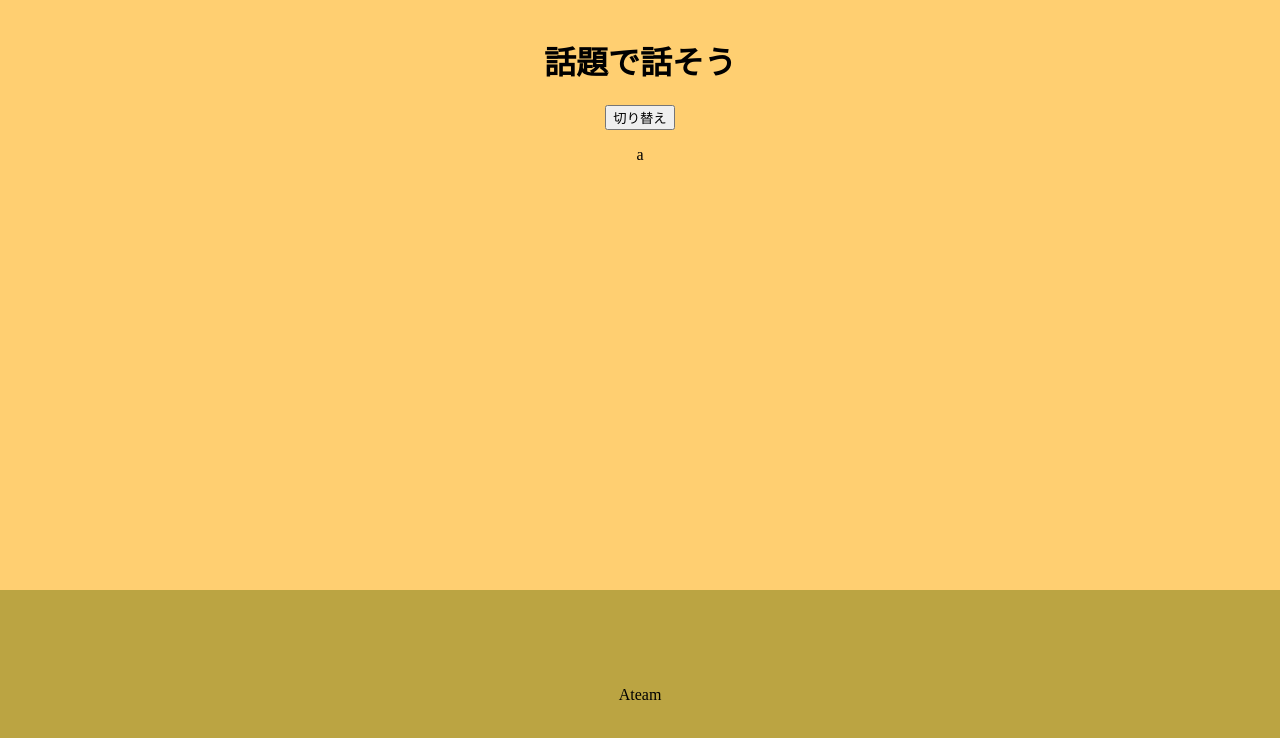
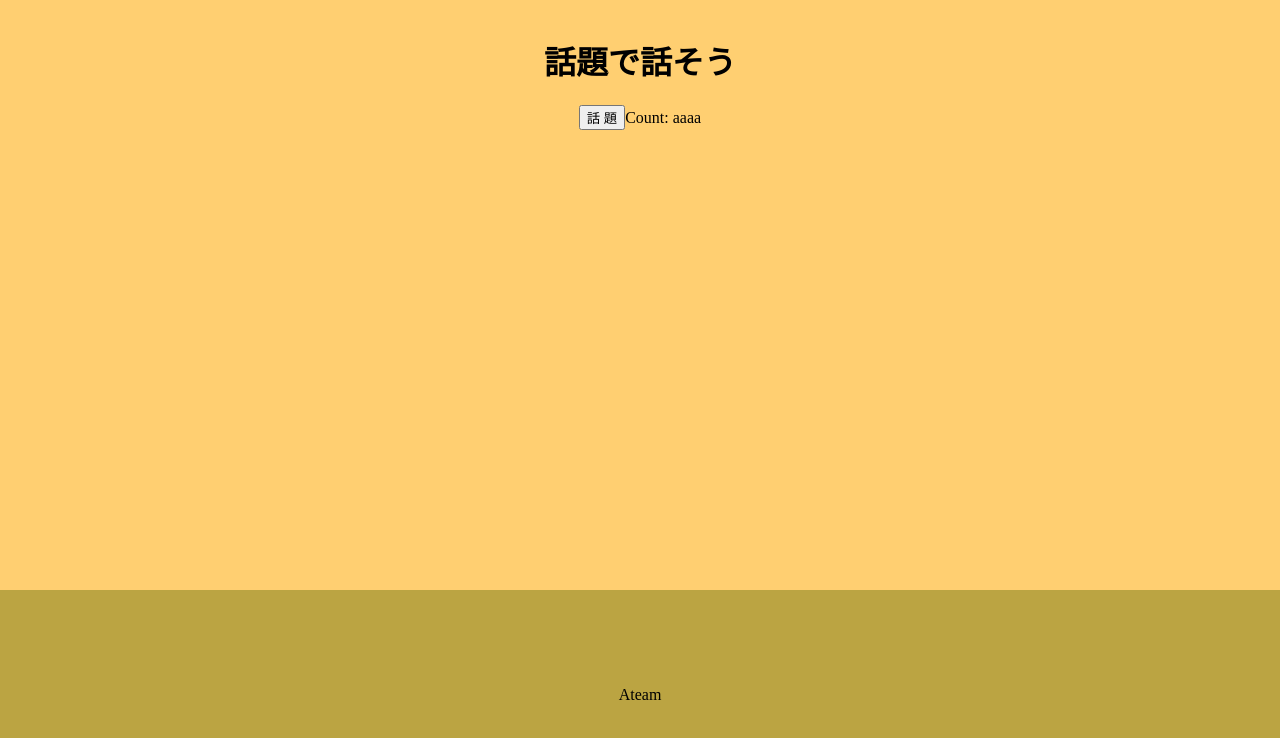
Before and after one commit to itc-s22004/Monday_Web, a Next.js app: page /talk in a window 1280 px wide. Shown: the top 738 px of the page. Built offline with nearby package versions, Linux system fonts and the light colour scheme.

Commit message:
topic.js ボタンの作り　変更

```diff
--- a/components/SwitchButton.js
+++ b/components/SwitchButton.js
@@ -1,17 +1,29 @@
 import ReadFile from '@/components/readFile'
 
 export const SwitchButton = (props) => {
-    const {toggleButton,switchIcon} = props;
-    return(
+  const { toggleButton, switchIcon } = props;
+  return (
     <div>
-        <button onClick={toggleButton}>切り替え</button>
+      <button onClick={toggleButton}>話題</button>
       <p>{DisplayTypeMessage(switchIcon)}</p>
     </div>
   );
 }
 
 const DisplayTypeMessage = (isList) => {
-    return isList ? "a" : "b"
+  return (
+    (function () {
+      const txt_list = ["aaaaaa", "bbbbbb", "ccccccc", "dddddd"];
+      // return isList ? txt_list[0] : txt_list[1]
+
+    }())
+  )
+  // return isList ? "a" : "b"
 }
 
 export default SwitchButton
+
+
+// for (let i = 0; i < txt_list.length; i++) {
+      //   return txt_list[i]
+      // }
--- a/components/footer.js
+++ b/components/footer.js
@@ -1,4 +1,4 @@
-import style from "@/styles/utils.module.css"
+import style from "@/styles/styles.module.css"
 
 const Footer = () => {
     return (
--- a/components/layout.js
+++ b/components/layout.js
@@ -1,6 +1,6 @@
 import Header from "@/components/header"
 import Footer from "@/components/footer"
-import style from "@/styles/utils.module.css"
+import style from "@/styles/styles.module.css"
 
 const Layout = ({children}) => {
     return (
--- a/components/topic.js
+++ b/components/topic.js
@@ -1,20 +1,45 @@
-import React, { useEffect, useState } from "react";
-import SwitchButton from "./SwitchButton";
+import { useState } from "react"
 
-export const Topic = () =>{
-
-  //stateの定義
-  const [switchIcon,setSwitchIcon] = useState(true);
-
-  const toggleButton = () => {
-    setSwitchIcon(!switchIcon);
-  }
-
+const Topic = () => {
+  const topic_List = ["aaaa", "bbbb", "cccc", "dddd","eeeee","ffffff"]
+  const [count, setCount] = useState(0)
   return (
-    <>
-      <SwitchButton toggleButton={toggleButton} switchIcon={switchIcon}/>
-    </>
-  );
-};
+    <div>
+      <button
+        type="button"
+        onClick={() => {
+          // var num = count + 1
+          setCount(count + 1);
+          // setCount(topic_List[count + 1])
+        }}>
+        話 題
+      </button>
+      Count: {topic_List[count]}
+    </div>
+  )
+}
 
 export default Topic
+
+
+
+// import React, { useEffect, useState } from "react";
+// import SwitchButton from "./SwitchButton";
+
+// export const Topic = () =>{
+
+//   //stateの定義
+//   const [switchIcon,setSwitchIcon] = useState(0);
+
+//   const toggleButton = () => {
+//     setSwitchIcon(!switchIcon);
+//   }
+
+//   return (
+//     <>
+//       <SwitchButton toggleButton={toggleButton} switchIcon={switchIcon}/>
+//     </>
+//   );
+// };
+
+// export default Topic
--- a/pages/talk.js
+++ b/pages/talk.js
@@ -1,5 +1,6 @@
 import Layout from "@/components/layout"
 import Topic from "@/components/topic"
+
 
 const talk = () => {
     return (
--- /dev/null
+++ b/styles/styles.module.css
@@ -0,0 +1,21 @@
+.spaceBetween {
+    display: flex;
+    justify-content: space-between;
+    align-items: center;
+}
+
+.sideBySideCenter {
+    display: flex;
+    flex-direction: column;
+    align-items: center;
+    text-align: center;
+}
+
+.wrapper {
+    padding-top: 80px;
+    padding-bottom: 80px;
+    width: 100%;
+    background-color: rgb(187, 164, 66);
+    position: absolute;/*←絶対位置*/
+    bottom: 0; /*下に固定*/
+}
```
Lines whose indentation alone changed are shown as unchanged.
